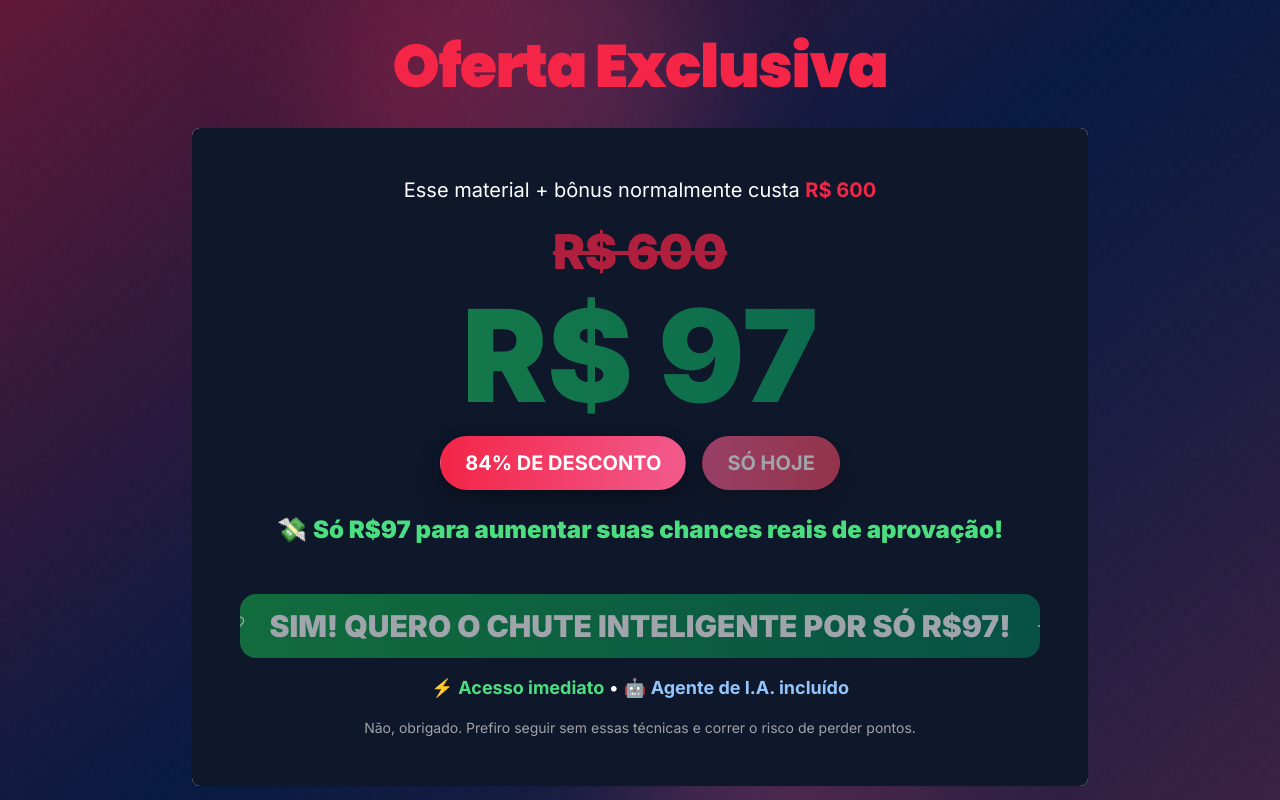
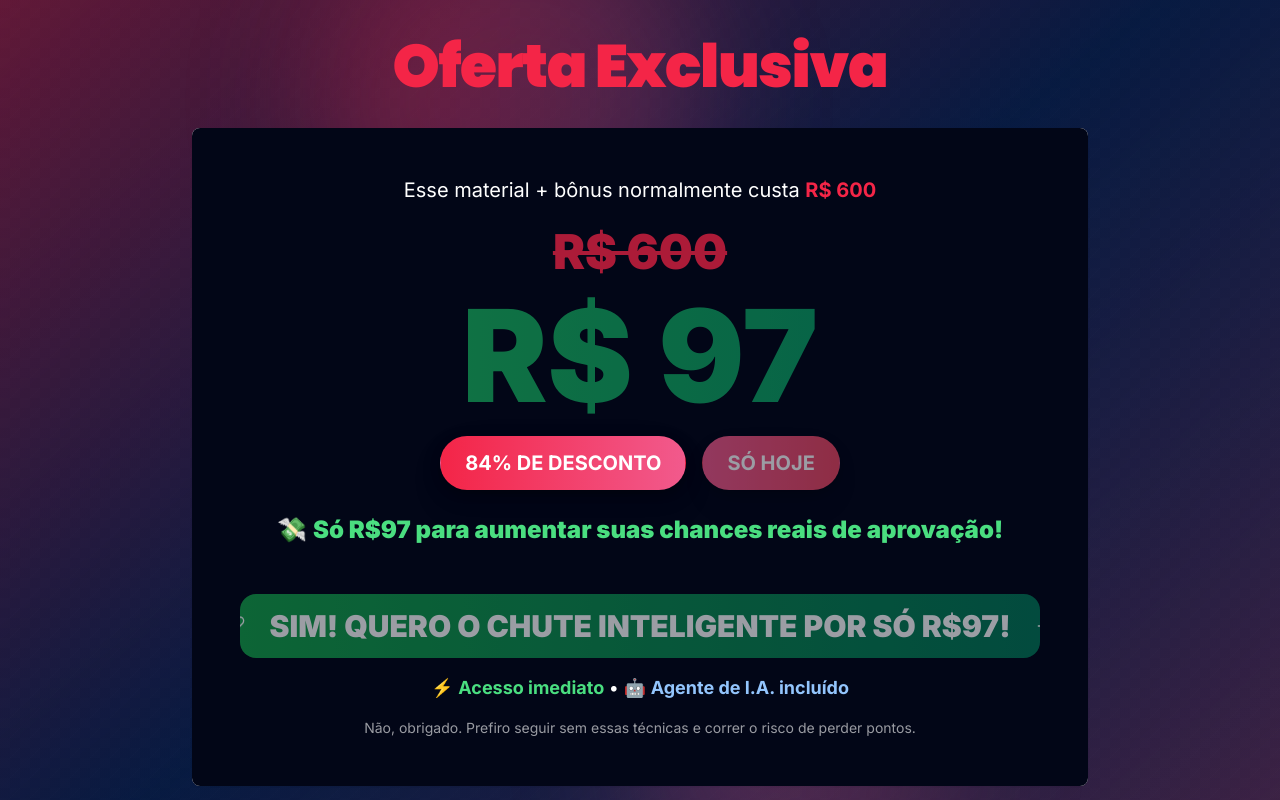
Before and after one commit to shamirpontes/tecnicasdechute, a React (Vite) app: page / in a window 1280 px wide. Shown: the part 4260-5060 px from the top of the page. Built offline with nearby package versions, Linux system fonts and the light colour scheme.

Commit message:
Visual edit in Lovable
Edited UI in Lovable

```diff
--- a/src/pages/Index.tsx
+++ b/src/pages/Index.tsx
@@ -262,7 +262,7 @@ const Index = () => {
 
           <div className="max-w-4xl mx-auto">
             <Card className="glass-card border-0 cinematic-shadow hover-lift overflow-hidden relative color-bleed">
-              <CardContent className="relative z-10 p-12 text-center bg-slate-900">
+              <CardContent className="relative z-10 p-12 text-center bg-slate-950">
                 <div className="mb-12">
                   <p className="text-xl text-white mb-6">
                     Esse material + bônus normalmente custa <span className="text-crimson-primary font-bold">R$ 600</span>
```
